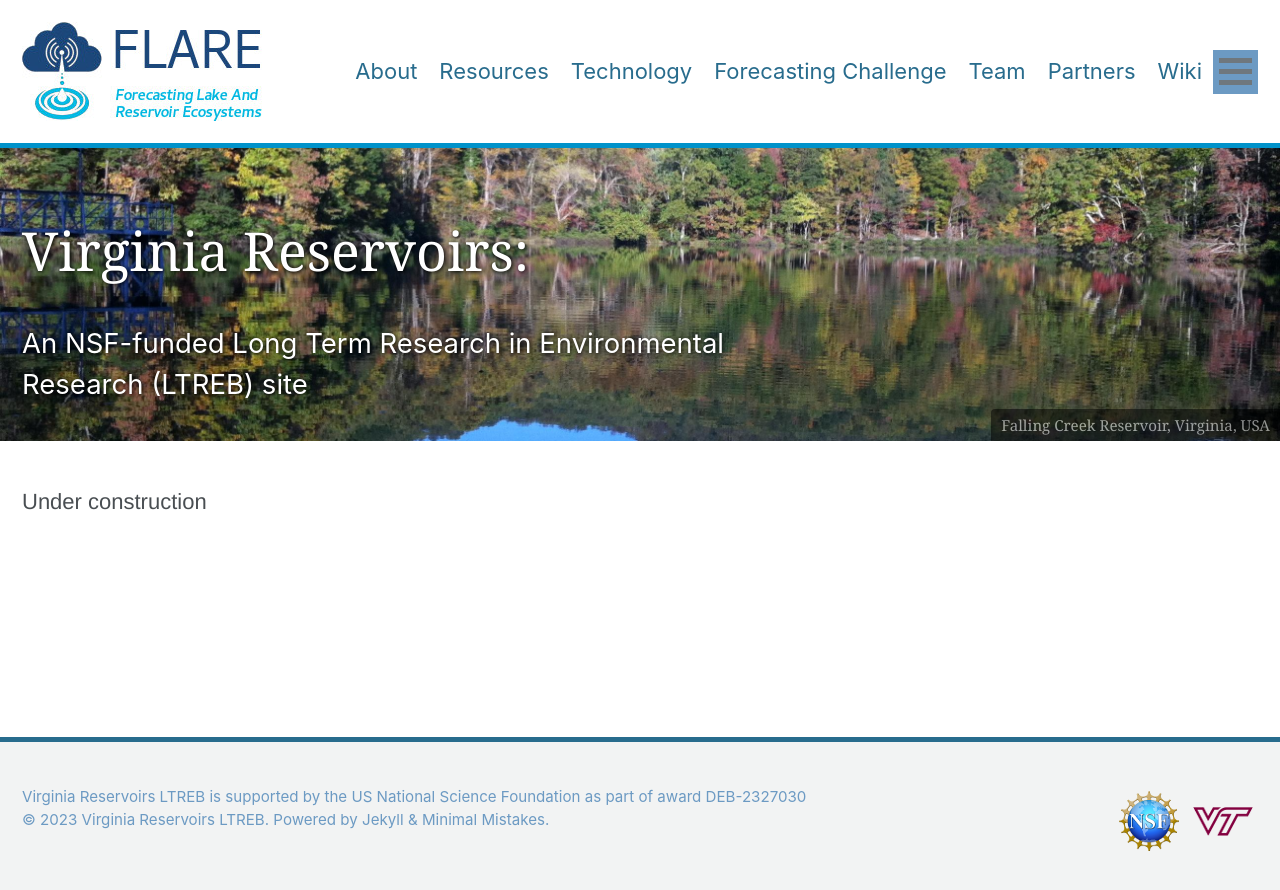
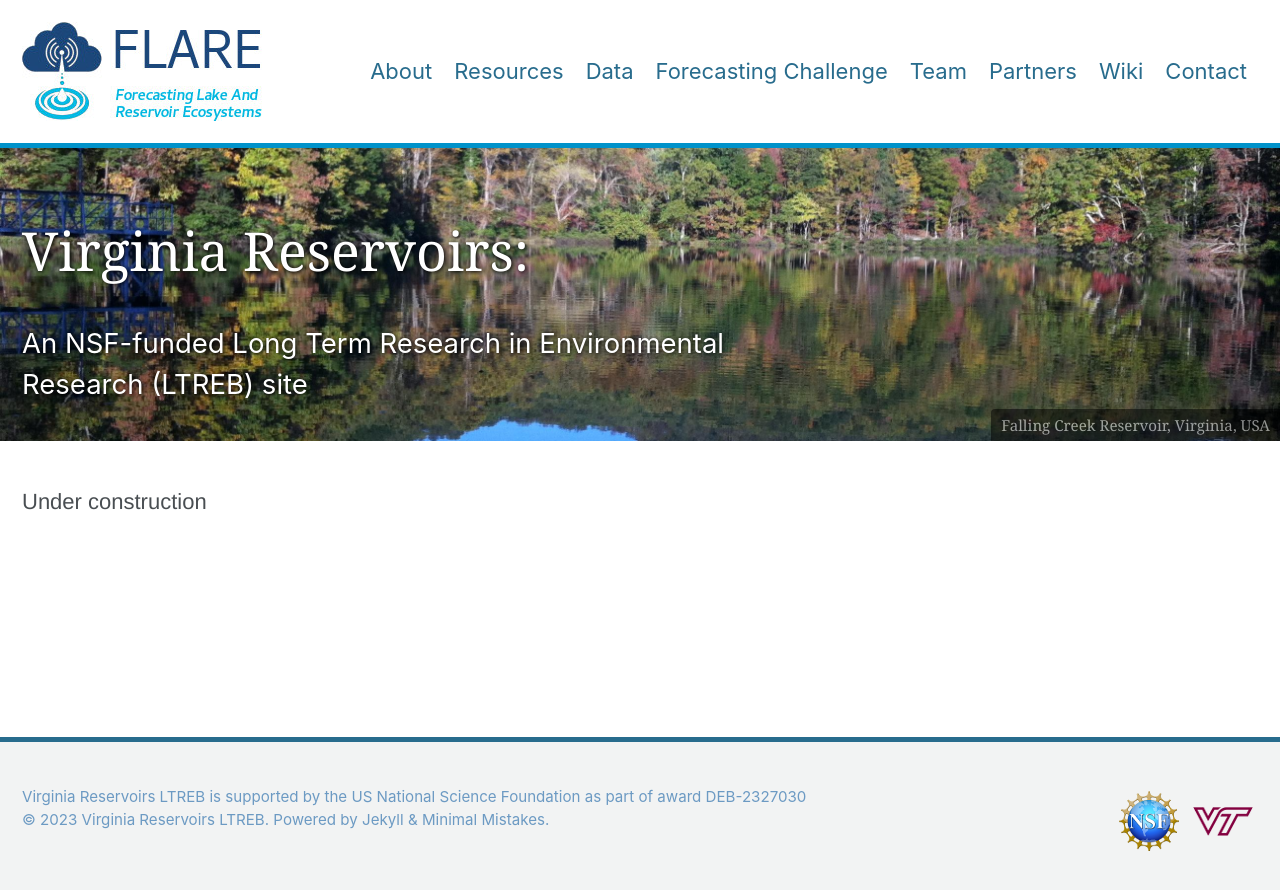
Before and after one commit to LTREB-reservoirs/LTREB-reservoirs.github.io, a Jekyll site: the page built from _pages/home.md, in a window 1280 px wide. Shown: the top 890 px of the page. Built offline with Jekyll 4.4.1, drawn with Linux system fonts in a browser that asks for light colours; cached includes are drawn as plain includes; nearby versions of some CDN libraries.

Commit message:
Update navigation.yml

```diff
--- a/_data/navigation.yml
+++ b/_data/navigation.yml
@@ -4,8 +4,8 @@
     url: about
   - title: Resources
     url: resources
-  - title: Technology
-    url: architecture
+  - title: Data
+    url: data
   - title: Forecasting Challenge
     url: vera4cast
   - title: Team
```
